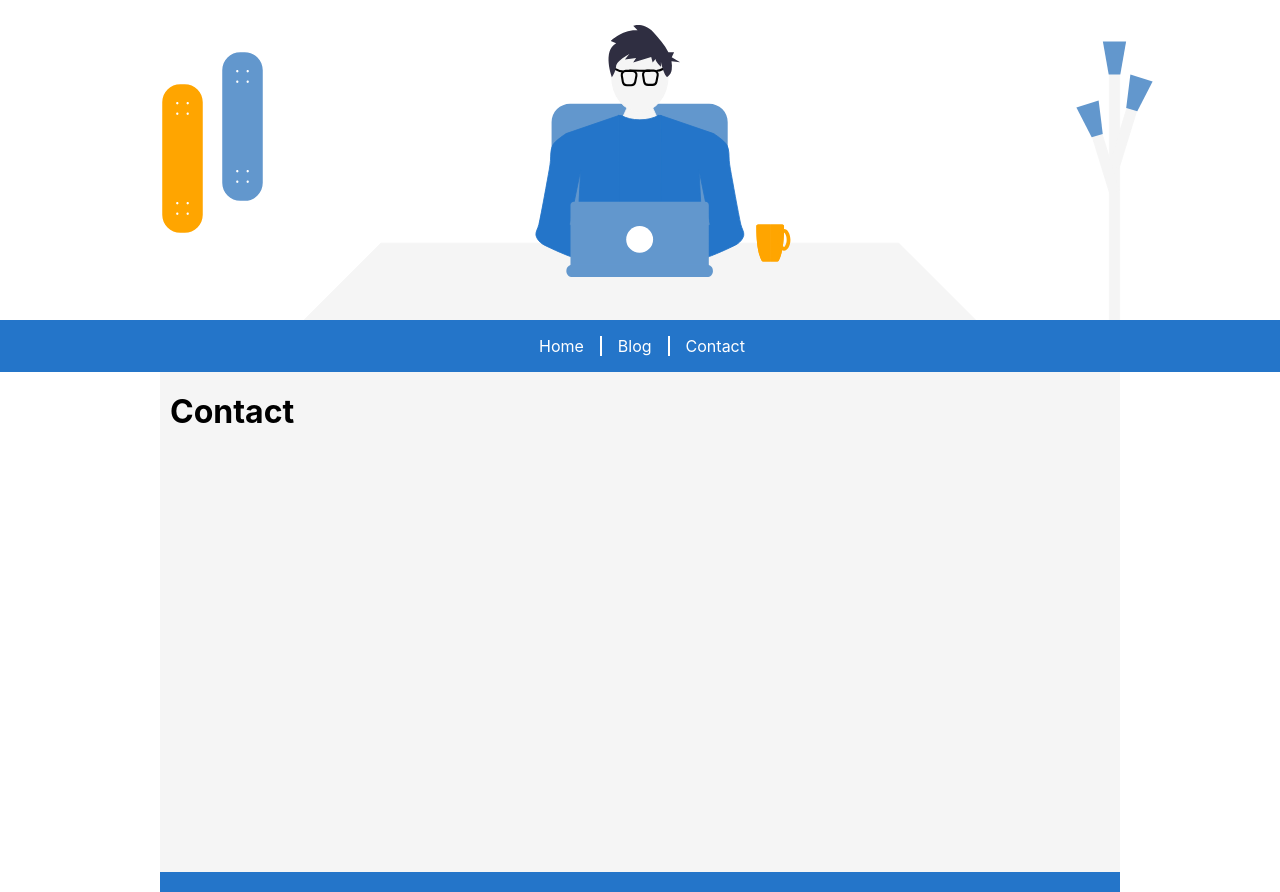
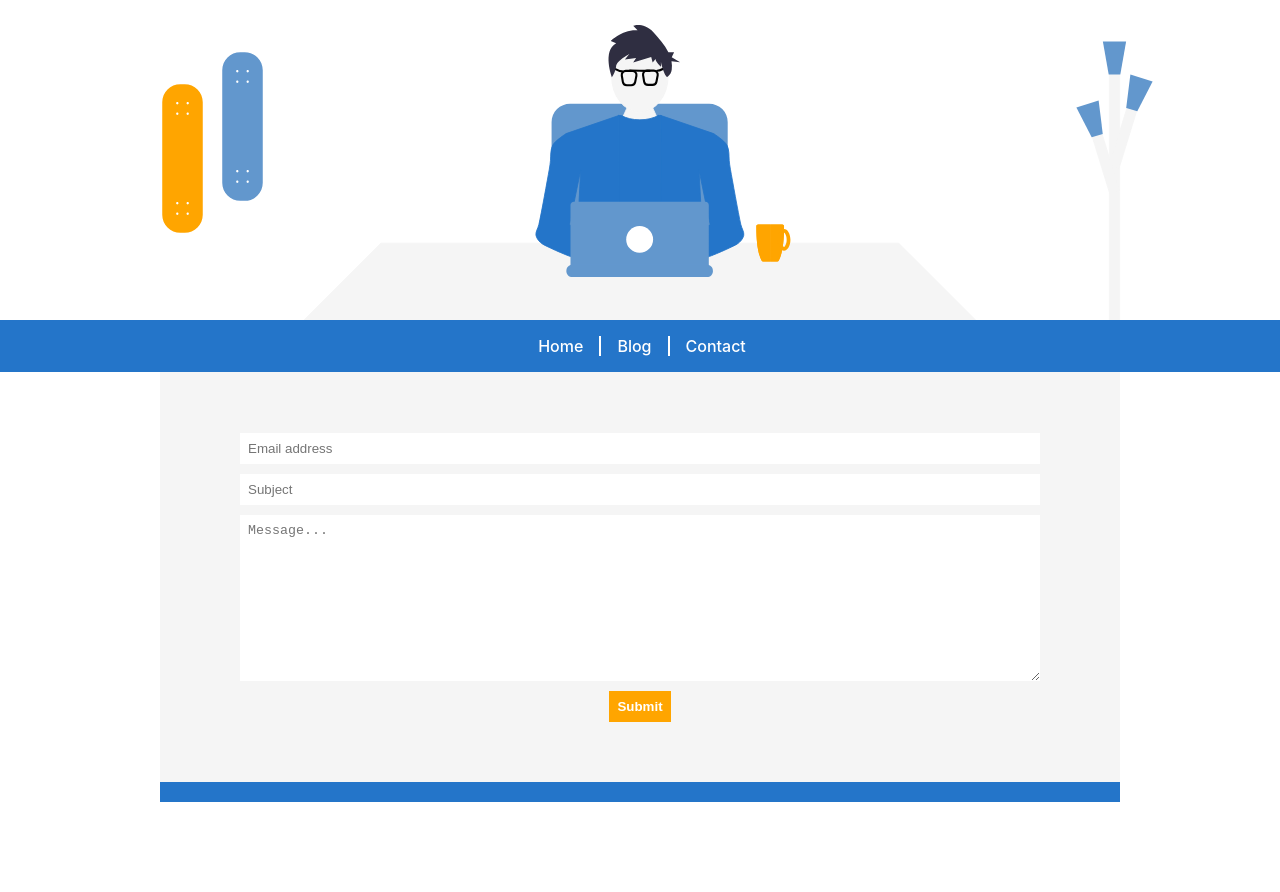
Before and after one commit to SenseiCain/portfolio, a React (Create React App) app in the folder client/: page /contact in a window 1280 px wide. After the commit the page ends 802 px from the top, so only its background shows below. Built offline with nearby package versions, Linux system fonts and the light colour scheme.

Commit message:
created contact form

```diff
--- a/client/src/App.css
+++ b/client/src/App.css
@@ -91,6 +91,7 @@ nav ul li:nth-child(2) a {
 
 nav > ul > li > a {
   color: white;
+  font-weight: 500;
   display: inline-block;
   text-decoration: none;
   padding: 0em 1em;
@@ -330,9 +331,36 @@ nav > ul > li > a:hover {
 /* CONTACT */
 
 .contact-container {
-  height: 500px;
+  height: calc(60vh - 70px);
   background-color: var(--light-color);
-  padding: 0px 10px;
+  padding: 0px 80px;
+  display: flex;
+  align-items: center;
+}
+
+.contact-container form {
+  display: flex;
+  flex: 1;
+  flex-direction: column;
+}
+
+.contact-container input,
+.contact-container textarea {
+  padding: 8px;
+  margin-bottom: 10px;
+  border: none;
+}
+
+.text-field {
+  height: 100px;
+}
+
+.contact-container input[type="submit"] {
+  background-color: var(--accent-color);
+  margin: auto;
+  color: white;
+  font-weight: bold;
+  cursor: pointer;
 }
 
 .contact-container h1 {
--- a/client/src/containers/ContactContainer.js
+++ b/client/src/containers/ContactContainer.js
@@ -1,11 +1,54 @@
 import React, { Component } from 'react';
 
 class ContactContainer extends Component {
+    constructor() {
+        super();
+        this.state = {
+            address: '',
+            subject: '',
+            message: ''
+        }
+    }
+
+    handleAddressChange = event => {
+        this.setState({ ...this.state, address: event.target.value })
+    }
+
+    handleSubjectChange = event => {
+        this.setState({ ...this.state, subject: event.target.value })
+    }
+
+    handleMessageChange = event => {
+        this.setState({ ...this.state, message: event.target.value })
+    }
+
+    handleSubmit = event => {
+        event.preventDefault();
+        console.log(this.state)
+    }
+
     render() {
         return (
             <div className="wrapper">
                 <div className="contact-container">
-                    <h1>Contact</h1>
+                    <form onSubmit={this.handleSubmit}>
+                        <input
+                            type="text"
+                            value={this.state.address}
+                            placeholder="Email address"
+                            onChange={this.handleAddressChange}/>
+                        <input
+                            type="text"
+                            value={this.state.subject}
+                            placeholder="Subject"
+                            onChange={this.handleSubjectChange}/>
+                        <textarea
+                            value={this.state.message}
+                            placeholder="Message..."
+                            rows="10"
+                            onChange={this.handleMessageChange}/>
+                        <input type="submit" />
+                    </form>
                 </div>
             </div>
         )
```
Also changed, not shown: 1 other file (tests, documents, lock files or other folders).
